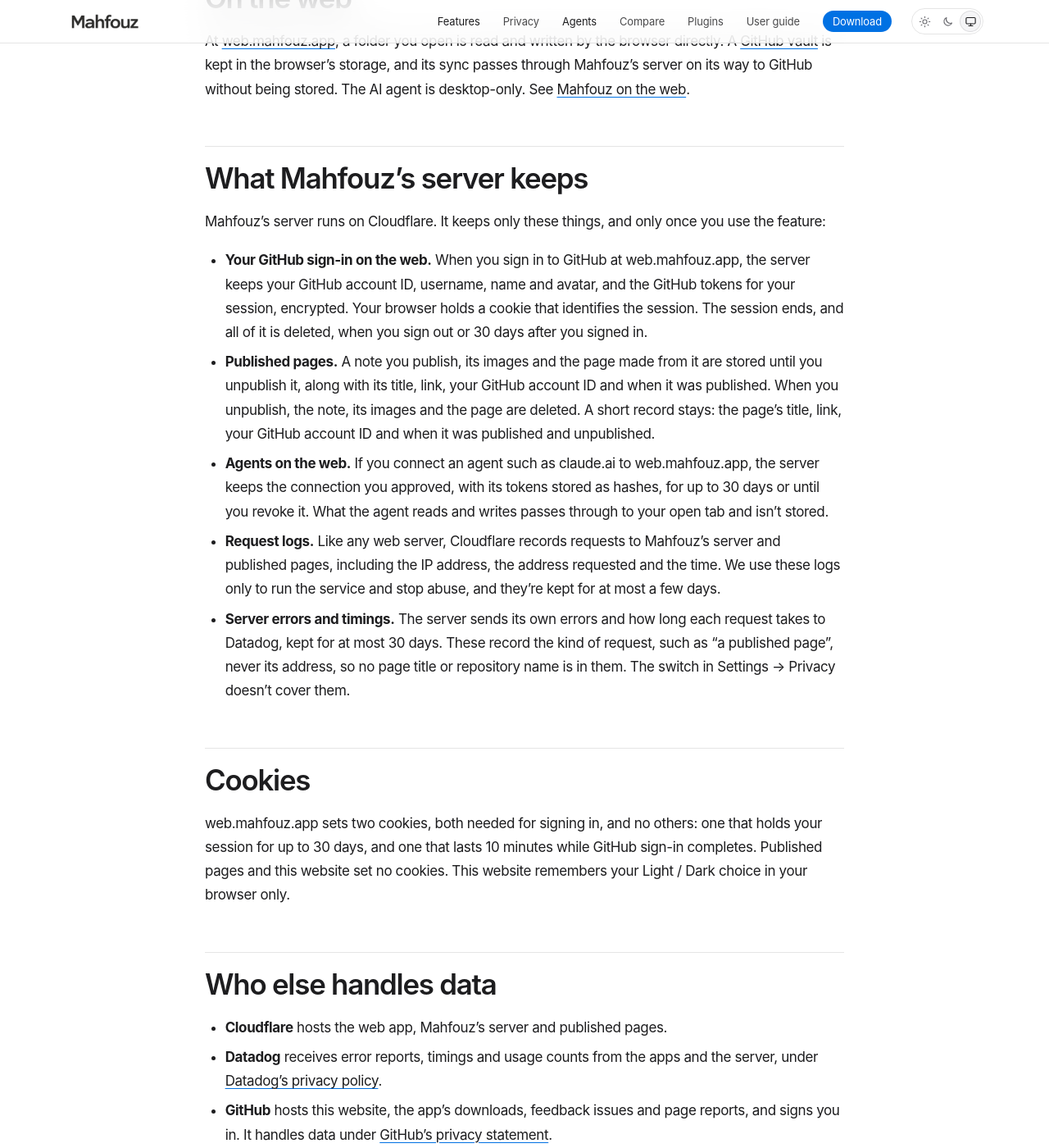
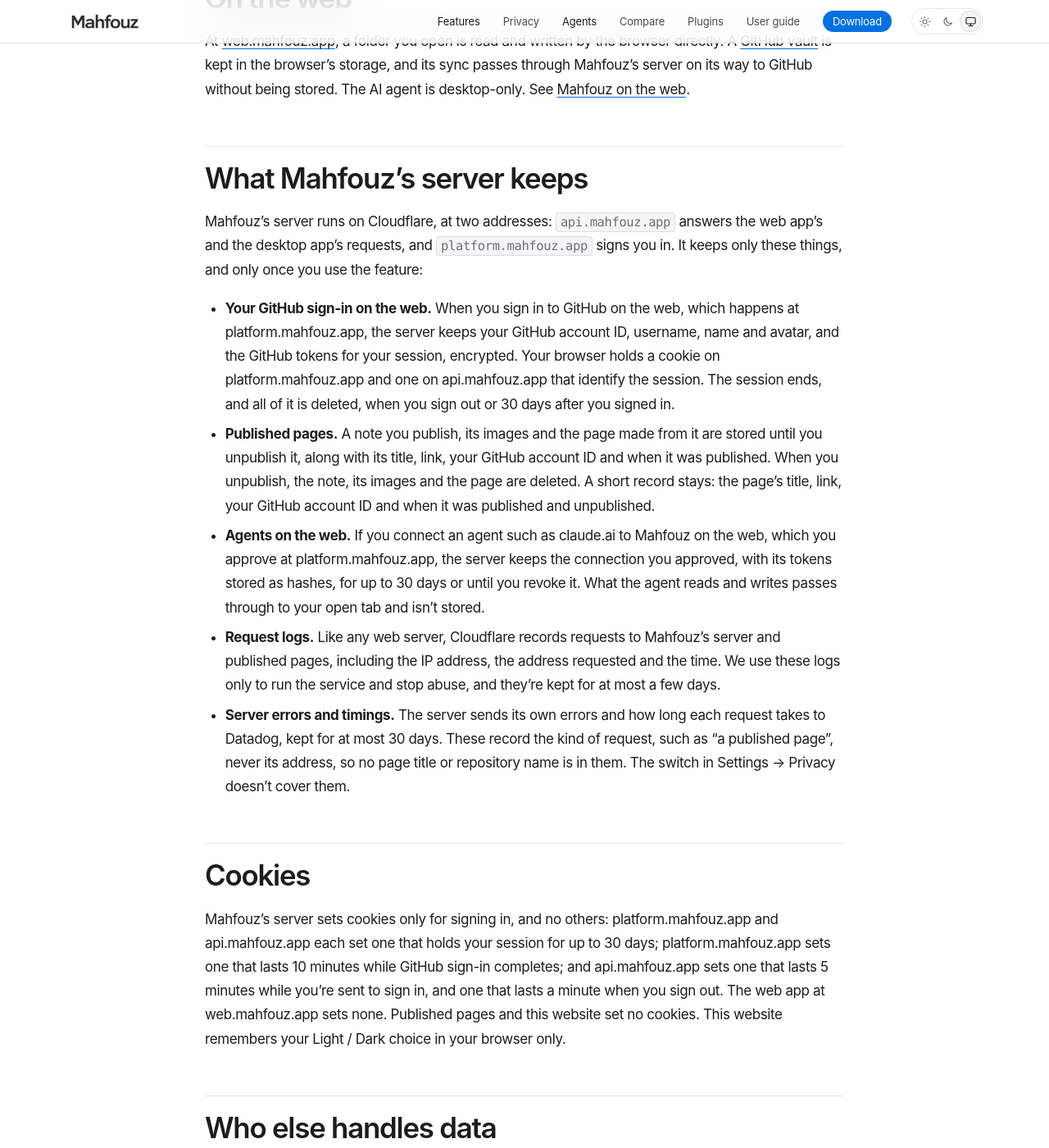
Before and after one commit to mahfouz-app/docs, a Jekyll site: the page built from privacy.md, in a window 1280 px wide and 1400 px high, scrolled down 3471 px. Shown: the whole window at 82% size. Built offline with Jekyll 4.4.1, drawn with Linux system fonts in a browser that asks for light colours; some of the changed text lies outside the part shown.

Commit message:
Name api. and platform.mahfouz.app: MCP connector, privacy, security
The web app's server is now two hosts: api.mahfouz.app (every API and
the MCP connector) and platform.mahfouz.app (sign-in and agent
approval). The connector URL is https://api.mahfouz.app/mcp; privacy
lists the cookies each host sets and moves its effective date.

Co-Authored-By: Claude Opus 5.5 <noreply@anthropic.com>

```diff
--- a/index.html
+++ b/index.html
@@ -224,7 +224,7 @@ Old streets.md</pre>
               <p>Turn on External agents and connect a client. Agents can create and nest notes, add database rows and tasks, tick them off, and comment.</p>
               <div class="home-chips"><span>Claude Code</span><span>Claude Desktop</span><span>Codex</span><span>claude.ai</span></div>
               <pre class="home-term" aria-label="Connector URL for the web app"><span class="dim">Connector URL</span>
-https://web.mahfouz.app/mcp</pre>
+https://api.mahfouz.app/mcp</pre>
             </div>
             <div class="home-tile span-6">
               <p class="k">Approval</p>
--- a/privacy.md
+++ b/privacy.md
@@ -119,13 +119,16 @@ desktop-only. See [Mahfouz on the web](/guide/web/).
 
 ## What Mahfouz's server keeps
 
-Mahfouz's server runs on Cloudflare. It keeps only these things, and only
+Mahfouz's server runs on Cloudflare, at two addresses: `api.mahfouz.app`
+answers the web app's and the desktop app's requests, and
+`platform.mahfouz.app` signs you in. It keeps only these things, and only
 once you use the feature:
 
-- **Your GitHub sign-in on the web.** When you sign in to GitHub at
-  web.mahfouz.app, the server keeps your GitHub account ID, username, name and
-  avatar, and the GitHub tokens for your session, encrypted. Your browser
-  holds a cookie that identifies the session. The session ends, and all of
+- **Your GitHub sign-in on the web.** When you sign in to GitHub on the
+  web, which happens at platform.mahfouz.app, the server keeps your GitHub
+  account ID, username, name and avatar, and the GitHub tokens for your
+  session, encrypted. Your browser holds a cookie on platform.mahfouz.app
+  and one on api.mahfouz.app that identify the session. The session ends, and all of
   it is deleted, when you sign out or 30 days after you signed in.
 - **Published pages.** A note you publish, its images and the page made
   from it are stored until you unpublish it, along with its title, link,
@@ -134,7 +137,8 @@ once you use the feature:
   page's title, link, your GitHub account ID and when it was published and
   unpublished.
 - **Agents on the web.** If you connect an agent such as claude.ai to
-  web.mahfouz.app, the server keeps the connection you approved, with its
+  Mahfouz on the web, which you approve at platform.mahfouz.app, the
+  server keeps the connection you approved, with its
   tokens stored as hashes, for up to 30 days or until you revoke it. What
   the agent reads and writes passes through to your open tab and isn't
   stored.
@@ -150,15 +154,19 @@ once you use the feature:
 
 ## Cookies
 
-web.mahfouz.app sets two cookies, both needed for signing in, and no others:
-one that holds your session for up to 30 days, and one that lasts 10
-minutes while GitHub sign-in completes. Published pages and this website
+Mahfouz's server sets cookies only for signing in, and no others:
+platform.mahfouz.app and api.mahfouz.app each set one that holds your
+session for up to 30 days; platform.mahfouz.app sets one that lasts 10
+minutes while GitHub sign-in completes; and api.mahfouz.app sets one that
+lasts 5 minutes while you're sent to sign in, and one that lasts a minute
+when you sign out. The web app at web.mahfouz.app sets none. Published pages and this website
 set no cookies. This website remembers your Light / Dark choice in your
 browser only.
 
 ## Who else handles data
 
-- **Cloudflare** hosts the web app, Mahfouz's server and published pages.
+- **Cloudflare** hosts the web app, Mahfouz's server (`api.mahfouz.app` and
+  `platform.mahfouz.app`) and published pages.
 - **Datadog** receives error reports, timings and usage counts from the
   apps and the server, under [Datadog's privacy
   policy](https://www.datadoghq.com/legal/privacy/).
```
Also changed, not shown: other parts of privacy.md (+1 -1 lines), guide/external-agents.md (+1 -1 lines), security.md (+11 -9 lines).
